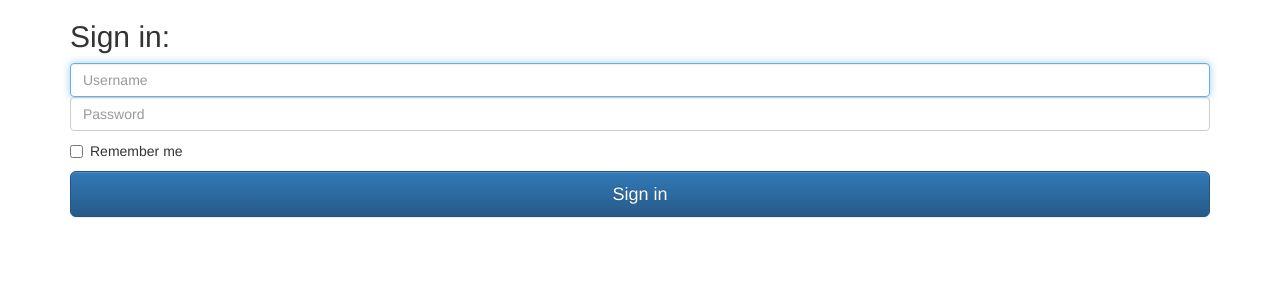
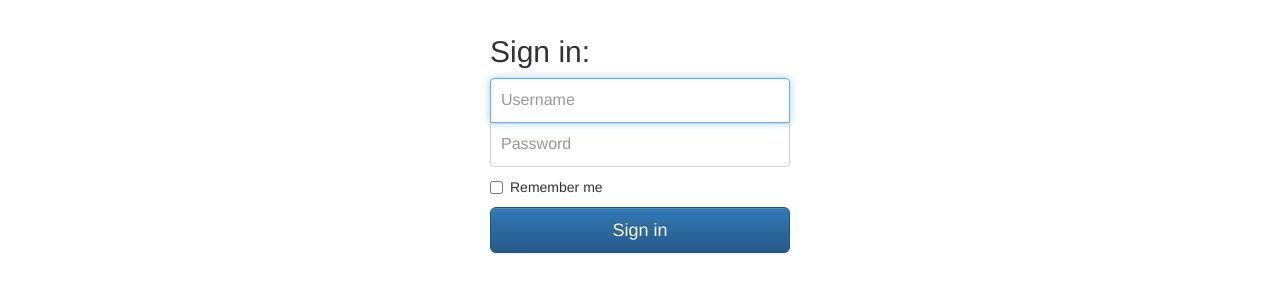
Before and after one commit to yzan424/JumboCode_WalnutStreetCenter, a Django app: page /signin/ in a window 1280 px wide. Shown: the top 300 px of the page. Run offline with Django 3.2, Linux system fonts and the light colour scheme; some libraries are stand-ins or nearby versions.

Commit message:
YOLOSWAG

```diff
--- a/front-end/static/templates/signin.html
+++ b/front-end/static/templates/signin.html
@@ -10,14 +10,14 @@
 
   <link rel="stylesheet" href="https://maxcdn.bootstrapcdn.com/bootstrap/3.3.6/css/bootstrap-theme.min.css" integrity="sha384-fLW2N01lMqjakBkx3l/M9EahuwpSfeNvV63J5ezn3uZzapT0u7EYsXMjQV+0En5r" crossorigin="anonymous">
 
-  <link href="header.css" rel="stylesheet">
+  <link href="/css/header.css" rel="stylesheet">
   <meta name="description" content="">
 </head>
 <body>
 
   <div class="container">
 
-<form class="form-signin">
+  <form action="/signin" method="post" class="form-signin">
         <h2 class="form-signin-heading">Sign in:</h2>
         <label for="inputEmail" class="sr-only">Username</label>
         <input type="email" id="inputEmail" class="form-control" placeholder="Username" required autofocus>
```
